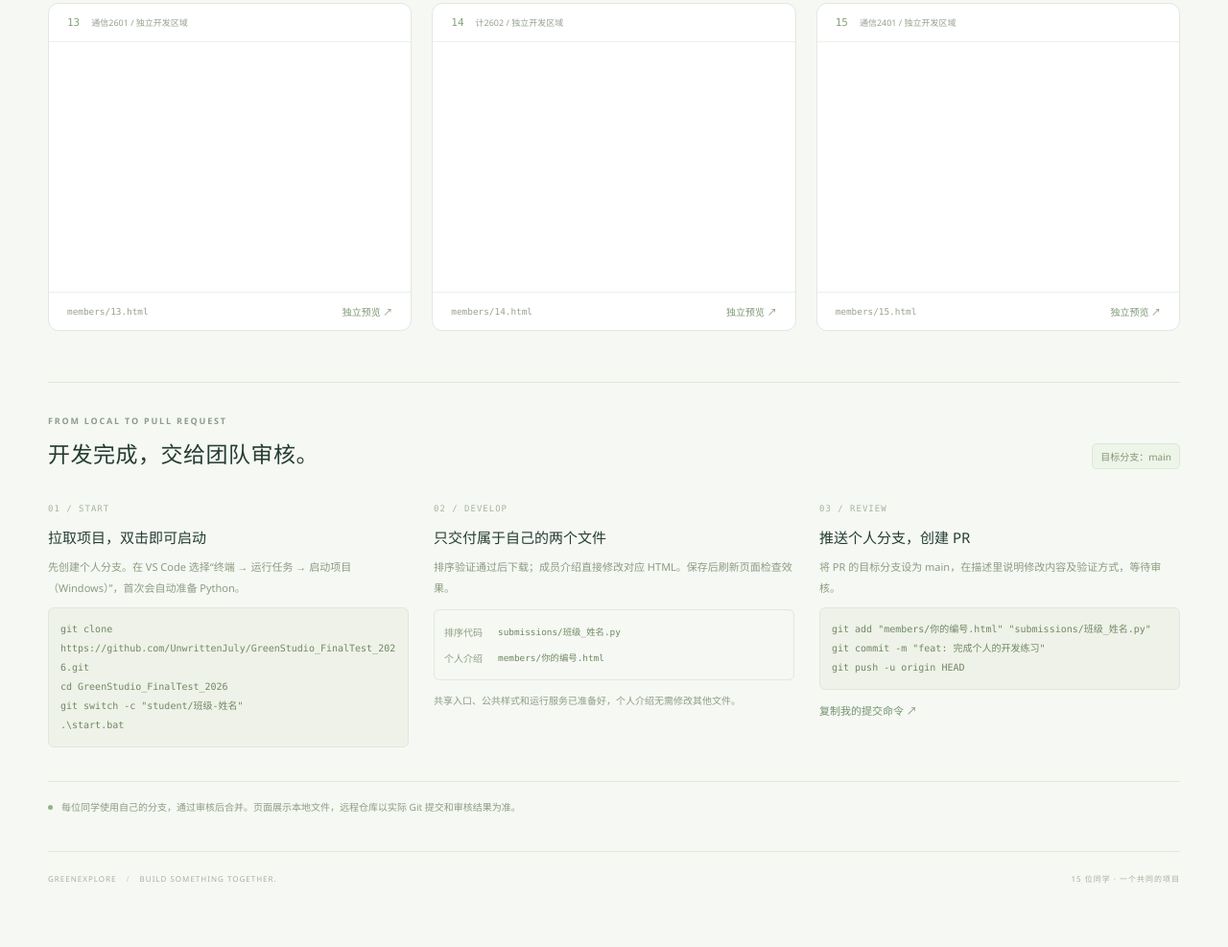
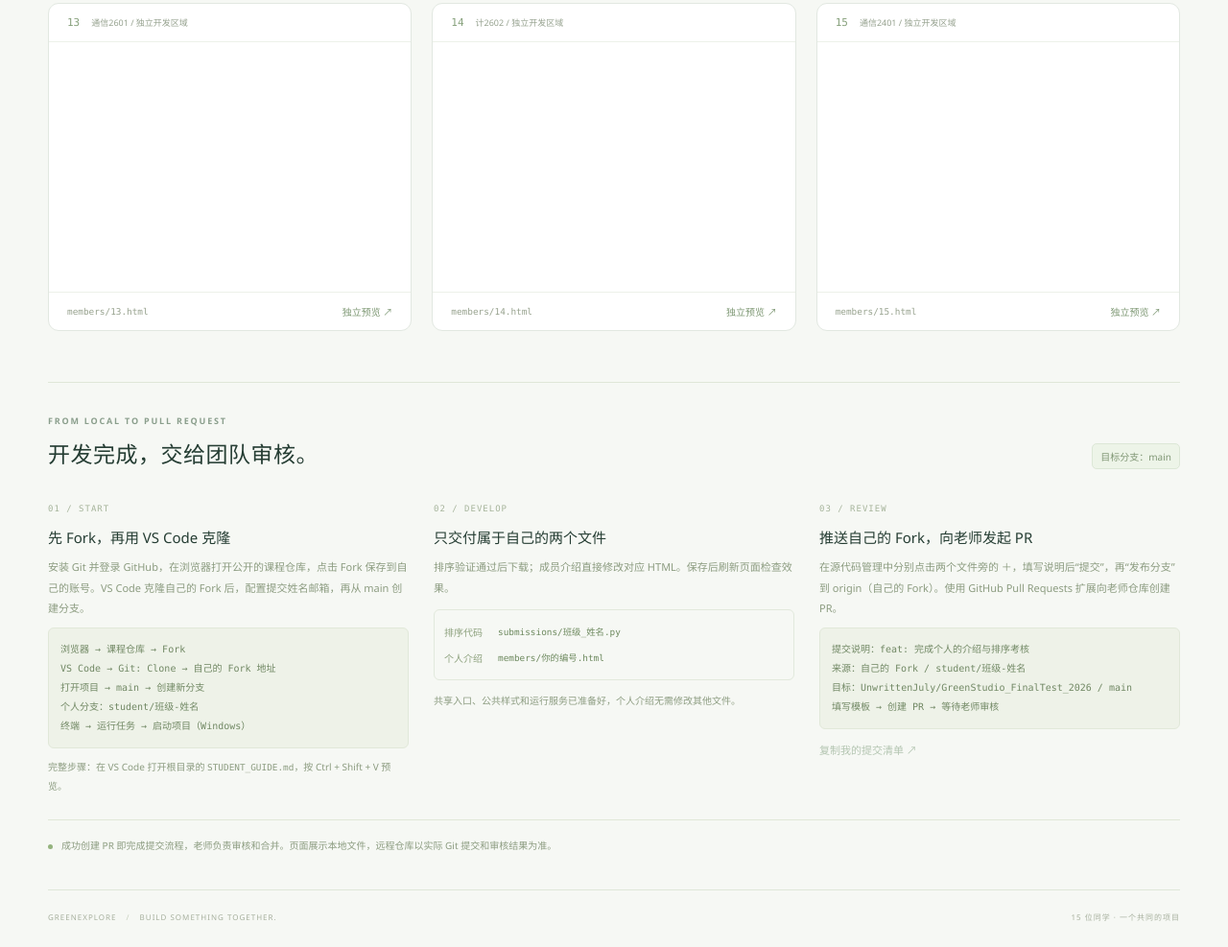
Before and after one commit to 0912030410-212/GreenStudio_FinalTest_2026, a plain HTML site: page index.html in a window 1280 px wide. Shown: the part 2149-3136 px from the top of the page at 96% size. Before the commit the page ends 3096 px from the top, so only its background shows below. Drawn offline with Linux system fonts and the light colour scheme; no server answers.

Commit message:
2026绿荫协作开发测试

```diff
--- a/app.js
+++ b/app.js
@@ -50,7 +50,7 @@
   }
 
   function selectedMember() { return members.find(member => member.id === select.value); }
-  function updateCommands() {
+  function updateChecklist() {
     const member = selectedMember();
     const extension = { python: 'py', c: 'c', cpp: 'cpp' }[$('languageSelect').value];
     const identity = member ? `${member.studentClass}_${member.name}` : '班级_姓名';
@@ -58,9 +58,11 @@
     const sortingPath = `submissions/${identity}.${extension}`;
     $('sortFilePath').textContent = sortingPath;
     $('memberFilePath').textContent = memberPath;
-    $('startCommands').textContent = `git clone https://github.com/UnwrittenJuly/GreenStudio_FinalTest_2026.git\ncd GreenStudio_FinalTest_2026\ngit switch -c "student/${member ? `${member.studentClass}-${member.name}` : '班级-姓名'}"\n.\\start.bat`;
-    $('submitCommands').textContent = `git add "${memberPath}" "${sortingPath}"\ngit commit -m "feat: 完成${member?.name || '个人'}的开发练习"\ngit push -u origin HEAD`;
-    $('copyCommandsButton').textContent = '复制我的提交命令 ↗';
+    const branch = `student/${member ? `${member.studentClass}-${member.name}` : '班级-姓名'}`;
+    $('startSteps').textContent = `浏览器 → 课程仓库 → Fork\nVS Code → Git: Clone → 自己的 Fork 地址\n打开项目 → main → 创建新分支\n个人分支：${branch}\n终端 → 运行任务 → 启动项目（Windows）`;
+    $('submissionChecklist').textContent = `提交说明：feat: 完成${member?.name || '个人'}的介绍与排序考核\n来源：自己的 Fork / ${branch}\n目标：UnwrittenJuly/GreenStudio_FinalTest_2026 / main\n填写模板 → 创建 PR → 等待老师审核`;
+    $('copyChecklistButton').textContent = '复制我的提交清单 ↗';
+    $('copyChecklistButton').disabled = !member;
   }
   function updateIdentity() {
     const member = selectedMember();
@@ -72,7 +74,7 @@
       : '选择上方姓名，查看自己的文件。修改文件中的自我介绍、兴趣和学习目标，保存后刷新预览。';
     for (const card of grid.children) card.classList.toggle('is-mine', card.id === `member-${member?.id}`);
     try { localStorage.setItem(storageKey, select.value); } catch { /* 身份选择仍可使用。 */ }
-    updateCommands();
+    updateChecklist();
     // 通知排序模块更新下载资格；身份由本模块统一管理。
     $('studentClass').dispatchEvent(new Event('input', { bubbles: true }));
     $('studentName').dispatchEvent(new Event('input', { bubbles: true }));
@@ -91,8 +93,8 @@
     if (members.some(member => member.id === saved)) select.value = saved;
   } catch { /* 不依赖本地存储也能选择成员。 */ }
   select.addEventListener('change', updateIdentity);
-  $('languageSelect').addEventListener('change', updateCommands);
-  document.addEventListener('sorting-language-change', updateCommands);
+  $('languageSelect').addEventListener('change', updateChecklist);
+  document.addEventListener('sorting-language-change', updateChecklist);
   window.addEventListener('hashchange', updateView);
   $('locateMemberButton').addEventListener('click', () => {
     const member = selectedMember();
@@ -107,12 +109,14 @@
     }
     $('memberTip').textContent = '介绍预览已刷新。请确认已在编辑器中保存自己的 HTML 文件。';
   });
-  $('copyCommandsButton').addEventListener('click', async event => {
-    if (!selectedMember()) { select.focus(); return; }
+  $('copyChecklistButton').addEventListener('click', async event => {
+    const member = selectedMember();
+    if (!member) { select.focus(); return; }
+    const checklist = `${member.studentClass} ${member.name}的提交清单\n获取项目：浏览器 Fork 老师的公开仓库到自己的账号 → VS Code 克隆自己的 Fork\n远程 origin：自己的 Fork\n介绍文件：${$('memberFilePath').textContent}\n排序文件：${$('sortFilePath').textContent}\n${$('submissionChecklist').textContent}\nVS Code 操作：保存 → 检查差异 → 分别暂存两个文件 → 提交 → 发布分支到自己的 origin（后续为推送）→ 向老师仓库创建 PR\n成功创建 PR 即完成提交流程，等待老师审核和合并。\n完整指南：在 VS Code 打开 STUDENT_GUIDE.md，按 Ctrl + Shift + V 预览。`;
     try {
-      await navigator.clipboard.writeText($('submitCommands').textContent);
+      await navigator.clipboard.writeText(checklist);
       event.target.textContent = '已复制 ✓';
-    } catch { event.target.textContent = '请手动选择并复制上方命令'; }
+    } catch { event.target.textContent = '请手动选择并复制上方文件路径和清单'; }
   });
   updateView();
   updateIdentity();
--- a/index.html
+++ b/index.html
@@ -83,16 +83,18 @@
     <section id="workflow" class="workflow" aria-labelledby="workflowTitle">
       <div class="section-heading"><div><span class="eyebrow">FROM LOCAL TO PULL REQUEST</span><h2 id="workflowTitle">开发完成，交给团队审核。</h2></div><span class="pill">目标分支：main</span></div>
       <div class="workflow-grid">
-        <article><span class="step-index">01 / START</span><h3>拉取项目，双击即可启动</h3><p>先创建个人分支。在 VS Code 选择“终端 → 运行任务 → 启动项目（Windows）”，首次会自动准备 Python。</p><pre id="startCommands">git clone https://github.com/UnwrittenJuly/GreenStudio_FinalTest_2026.git
-cd GreenStudio_FinalTest_2026
-git switch -c "student/班级-姓名"
-.\start.bat</pre></article>
+        <article><span class="step-index">01 / START</span><h3>先 Fork，再用 VS Code 克隆</h3><p>安装 Git 并登录 GitHub，在浏览器打开公开的<a href="https://github.com/UnwrittenJuly/GreenStudio_FinalTest_2026" target="_blank" rel="noopener">课程仓库</a>，点击 Fork 保存到自己的账号。VS Code 克隆自己的 Fork 后，配置提交姓名邮箱，再从 main 创建分支。</p><pre id="startSteps">浏览器 → 课程仓库 → Fork
+VS Code → Git: Clone → 自己的 Fork 地址
+打开项目 → main → 创建新分支
+个人分支：student/班级-姓名
+终端 → 运行任务 → 启动项目（Windows）</pre><p class="small-note">完整步骤：在 VS Code 打开根目录的 <code>STUDENT_GUIDE.md</code>，按 Ctrl + Shift + V 预览。</p></article>
         <article><span class="step-index">02 / DEVELOP</span><h3>只交付属于自己的两个文件</h3><p>排序验证通过后下载；成员介绍直接修改对应 HTML。保存后刷新页面检查效果。</p><div class="deliverable"><span>排序代码</span><code id="sortFilePath">submissions/班级_姓名.py</code><span>个人介绍</span><code id="memberFilePath">members/你的编号.html</code></div><p class="small-note">共享入口、公共样式和运行服务已准备好，个人介绍无需修改其他文件。</p></article>
-        <article><span class="step-index">03 / REVIEW</span><h3>推送个人分支，创建 PR</h3><p>将 PR 的目标分支设为 main，在描述里说明修改内容及验证方式，等待审核。</p><pre id="submitCommands">git add "members/你的编号.html" "submissions/班级_姓名.py"
-git commit -m "feat: 完成个人开发练习"
-git push -u origin HEAD</pre><button id="copyCommandsButton" class="text-button" type="button">复制我的提交命令 ↗</button></article>
+        <article><span class="step-index">03 / REVIEW</span><h3>推送自己的 Fork，向老师发起 PR</h3><p>在源代码管理中分别点击两个文件旁的 ＋，填写说明后“提交”，再“发布分支”到 origin（自己的 Fork）。使用 GitHub Pull Requests 扩展向老师仓库创建 PR。</p><pre id="submissionChecklist">提交说明：feat: 完成个人的介绍与排序考核
+来源：自己的 Fork / student/班级-姓名
+目标：UnwrittenJuly/GreenStudio_FinalTest_2026 / main
+填写模板 → 创建 PR → 等待老师审核</pre><button id="copyChecklistButton" class="text-button" type="button" disabled>复制我的提交清单 ↗</button></article>
       </div>
-      <div class="review-note"><span class="review-dot"></span><p>每位同学使用自己的分支，通过审核后合并。页面展示本地文件，远程仓库以实际 Git 提交和审核结果为准。</p></div>
+      <div class="review-note"><span class="review-dot"></span><p>成功创建 PR 即完成提交流程，老师负责审核和合并。页面展示本地文件，远程仓库以实际 Git 提交和审核结果为准。</p></div>
     </section>
   </main>
   <footer class="site-footer container"><span>GREENEXPLORE <i>/</i> BUILD SOMETHING TOGETHER.</span><span>15 位同学 · 一个共同的项目</span></footer>
```
Also changed, not shown: 4 other files.
